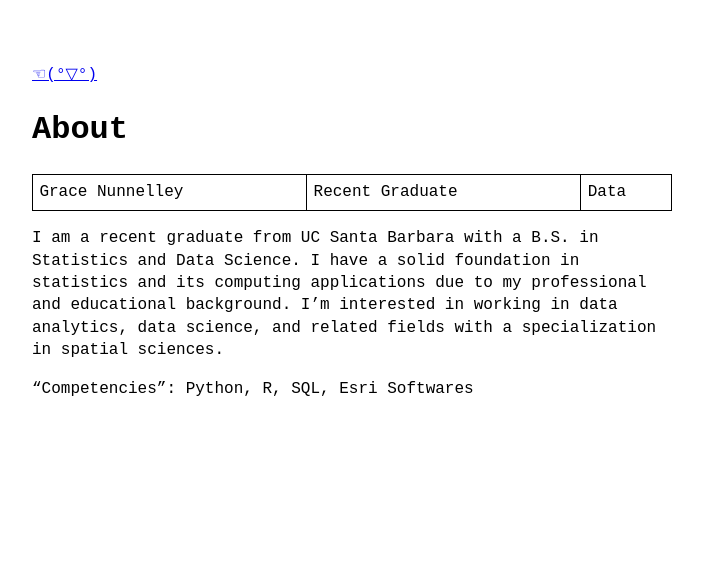
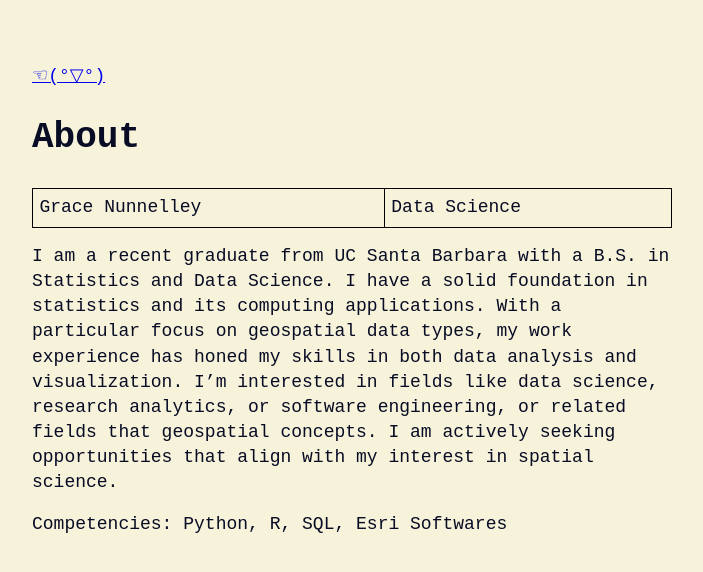
Before and after one commit to gnunnelley/portfolio, a Jekyll site: the page built from about.md, in a window 1280 px wide. Shown: the top 572 px of the page, without its empty margins (288-991 px from the left). Built offline with Jekyll 4.4.1, drawn with Linux system fonts in a browser that asks for light colours.

Commit message:
theme and about update

```diff
--- a/about.md
+++ b/about.md
@@ -4,13 +4,14 @@ title: About
 # permalink: /about/
 ---
 
-Grace Nunnelley | Recent Graduate | Data
+Grace Nunnelley | Data Science
 
 
-I am a recent graduate from UC Santa Barbara with a B.S. in Statistics and Data Science. I have a solid foundation in statistics and its computing applications due to my professional and educational background. I’m interested in working in data analytics, data science, and related fields with a specialization in spatial sciences.
+I am a recent graduate from UC Santa Barbara with a B.S. in Statistics and Data Science. I have a solid foundation in statistics and its computing applications. With a particular focus on geospatial data types, my work experience has honed my skills in both data analysis and visualization. I’m interested in fields like data science, research analytics, or software engineering, or related fields that geospatial concepts. I am actively seeking opportunities that align with my interest in spatial science.
 
 
-"Competencies": Python, R, SQL, Esri Softwares
+Competencies: Python, R, SQL, Esri Softwares
+
 
 <!--
 tags: geospatial data, spatial data, geodata
--- a/assets/css/main.scss
+++ b/assets/css/main.scss
@@ -6,8 +6,15 @@
 // the theme inverts pdf colors, research potential resolution
 
 // https://github.com/riggraz/no-style-please
-// https://github.com/alaincaltieri/habituator-website/blob/master/assets/css/main.scss
 // https://tomkadwill.com/2017/12/16/how-to-override-css-styles-in-jekyll.html
 
 // https://jekyllrb.com/docs/themes/#overriding-theme-defaults
 // https://www.siteleaf.com/blog/making-your-first-jekyll-theme-part-1/
+
+html, body { background: #f7f3da; }
+
+body {
+    color: #080c25;
+    font-family: 'Courier New', Courier, monospace;
+    font-size: 18px;
+}
```
